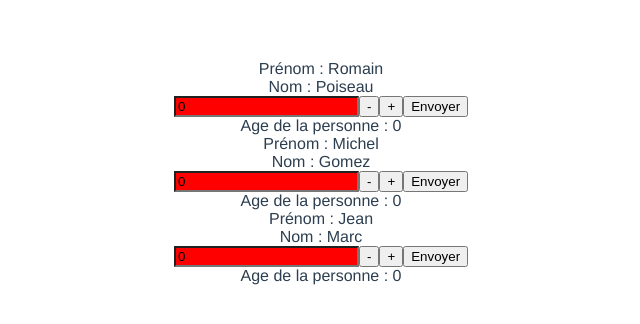
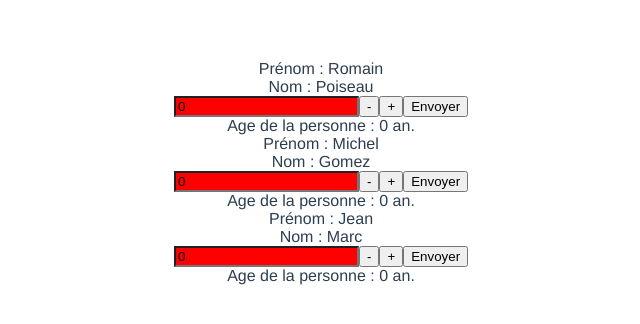
Before and after one commit to rpoiseau/cours-vue-js, a Vue app: page / in a window 1280 px wide. Shown: the top 324 px of the page, without its empty margins (319-959 px from the left). Built offline with nearby package versions, Linux system fonts and the light colour scheme.

Commit message:
feat(filter): adding filter

```diff
--- a/src/App.vue
+++ b/src/App.vue
@@ -5,7 +5,7 @@
               :firstName="student.firstName"
               :last-name="student.lastName"
               @sendAge="receiveAge"></my-component>
-      Age de la personne : {{student.age}}
+      Age de la personne : {{student.age | ageFilter}}
     </div>
   </div>
 </template>
--- a/src/main.js
+++ b/src/main.js
@@ -1,7 +1,9 @@
 import Vue from 'vue'
 import App from './App.vue'
+import ageFilter from "./utils/filter";
 
-Vue.config.productionTip = false
+Vue.config.productionTip = false;
+Vue.filter('ageFilter', ageFilter);
 
 new Vue({
   render: h => h(App),
--- /dev/null
+++ b/src/utils/filter.js
@@ -0,0 +1,3 @@
+export default function ageFilter(value) {
+    return `${value} ${value > 1 ? 'ans.' : 'an.'}`;
+}
```
